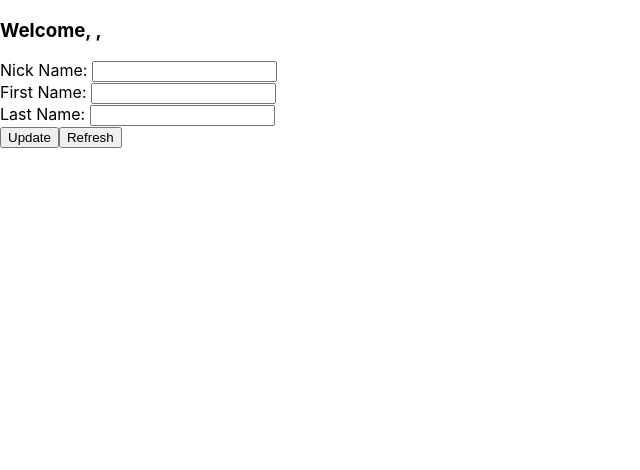
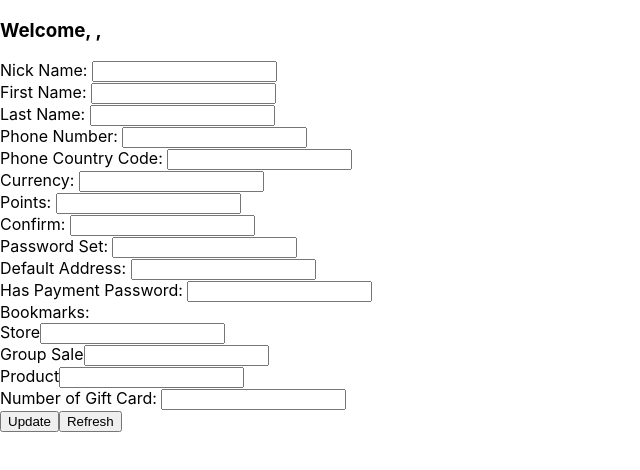
Before and after one commit to yid164/goopter-test-assignment, a React (Create React App) app: page /login in a window 1280 px wide. Both pictures are taken after typing "Sample", "Sample" into the empty fields and a click on the button "Submit". Shown: the top 470 px of the page, without its empty margins (0-640 px from the left). Built offline with nearby package versions, Linux system fonts and the light colour scheme.

Commit message:
Finished the form for personal info

```diff
--- a/src/pages/PersonalPage.js
+++ b/src/pages/PersonalPage.js
@@ -3,8 +3,11 @@ import { connect } from 'react-redux';
 import  { Redirect } from 'react-router-dom'
 
 const UpdateProfile = (props) => {
-    const { auth, nickname, first_name, last_name,
-        nicknameChange, firstNameChange, lastNameChange,
+    const { auth, nickname, first_name, last_name, phone, phone_country_code, currency, points, is_confirm, isConfirmChange,
+        is_password_set, isPasswordSetChange, defaultAddress, defaultAddressChange, has_payment_password, hasPaymentPasswordChange,
+        bookmark_store, bookmarkStoreChange, bookmark_group_sale, bookmarkGroupSaleChange,bookmark_product, bookmarkProductChange,
+        num_gift_cards, numGiftCardsChange,
+        nicknameChange, firstNameChange, lastNameChange, phoneChange, phoneCountryCodeChange, currencyChange, pointsChange,
         handleClick, handleRefresh } = props;
     if (!auth){
         return <Redirect to='/login'  />
@@ -26,6 +29,68 @@ const UpdateProfile = (props) => {
                     <label>Last Name: </label>
                     <input value={last_name} onChange={lastNameChange}/>
                 </div>
+                <div>
+                    <label>Phone Number: </label>
+                    <input value={phone} onChange={phoneChange}/>
+                </div>
+
+                <div>
+                    <label>Phone Country Code: </label>
+                    <input value={phone_country_code} onChange={phoneCountryCodeChange}/>
+                </div>
+
+                <div>
+                    <label>Currency: </label>
+                    <input value={currency} onChange={currencyChange}/>
+                </div>
+
+                <div>
+                    <label>Points: </label>
+                    <input value={points} onChange={pointsChange}/>
+                </div>
+
+                <div>
+                    <label>Confirm: </label>
+                    <input value={is_confirm} onChange={isConfirmChange}/>
+                </div>
+
+                <div>
+                    <label>Password Set: </label>
+                    <input value={is_password_set} onChange={isPasswordSetChange}/>
+                </div>
+
+                <div>
+                    <label>Default Address: </label>
+                    <input value={defaultAddress} onChange={defaultAddressChange}/>
+                </div>
+
+                <div>
+                    <label>Has Payment Password: </label>
+                    <input value={has_payment_password} onChange={hasPaymentPasswordChange}/>
+                </div>
+
+                <div>
+                    <label>Bookmarks: </label>
+                    <form>
+                        <div>
+                            <label>Store</label>
+                            <input value={bookmark_store} onChange={bookmarkStoreChange}/>
+                        </div>
+                        <div>
+                            <label>Group Sale</label>
+                            <input value={bookmark_group_sale} onChange={bookmarkGroupSaleChange}/>
+                        </div>
+                        <div>
+                            <label>Product</label>
+                            <input value={bookmark_product} onChange={bookmarkProductChange}/>
+                        </div>
+                    </form>
+                </div>
+
+                <div>
+                    <label>Number of Gift Card: </label>
+                    <input value={num_gift_cards} onChange={numGiftCardsChange}/>
+                </div>
 
                 <button onClick={handleClick}>Update</button>
                 <button onClick={handleRefresh}>Refresh</button>
@@ -39,12 +104,108 @@ const mapStateToProps = (state) => {
         auth: state.auth,
         nickname: state.nickname,
         first_name: state.first_name,
-        last_name: state.last_name
+        last_name: state.last_name,
+        phone: state.phone,
+        phone_country_code: state.phone_country_code,
+        currency: state.currency,
+        points: state.points,
+        is_confirm: state.is_confirm,
+        is_password_set: state.is_password_set,
+        defaultAddress: state.defaultAddress,
+        has_payment_password: state.has_payment_password,
+        bookmark_store: state.bookmark_store,
+        bookmark_group_sale: state.bookmark_group_sale,
+        bookmark_product : state.bookmark_product,
+        num_gift_cards: state.num_gift_cards,
     }
 };
 
 const mapDispatchToProps = function(dispatch) {
     return {
+        numGiftCardsChange(e){
+            const action ={
+                type: 'change_num_gift_cards',
+                value: e.target.value
+            };
+            dispatch(action);
+        },
+        bookmarkStoreChange(e){
+            const action ={
+                type: 'change_bookmark_store',
+                value: e.target.value
+            };
+            dispatch(action);
+        },
+        bookmarkGroupSaleChange(e){
+            const action ={
+                type: 'change_bookmark_group_sale',
+                value: e.target.value
+            };
+            dispatch(action);
+        },
+        bookmarkProductChange(e){
+            const action ={
+                type: 'change_bookmark_product',
+                value: e.target.value
+            };
+            dispatch(action);
+        },
+        hasPaymentPasswordChange(e){
+            const action ={
+                type: 'change_has_payment_password',
+                value: e.target.value
+            };
+            dispatch(action);
+        },
+        defaultAddressChange(e){
+            const action ={
+                type: 'change_default_address',
+                value: e.target.value
+            };
+            dispatch(action);
+        },
+        isPasswordSetChange(e){
+            const action ={
+                type: 'change_is_password_set',
+                value: e.target.value
+            };
+            dispatch(action);
+        },
+        isConfirmChange(e){
+            const action ={
+                type: 'change_is_confirm',
+                value: e.target.value
+            };
+            dispatch(action);
+        },
+        pointsChange(e){
+            const action ={
+                type: 'change_points',
+                value: e.target.value
+            };
+            dispatch(action);
+        },
+        currencyChange(e){
+            const action ={
+                type: 'change_currency',
+                value: e.target.value
+            };
+            dispatch(action);
+        },
+        phoneCountryCodeChange(e){
+            const action ={
+                type: 'change_phone_country_code',
+                value: e.target.value
+            };
+            dispatch(action);
+        },
+        phoneChange(e){
+            const action ={
+                type: 'change_phone',
+                value: e.target.value
+            };
+            dispatch(action);
+        },
         nicknameChange(e) {
             const action = {
                 type: 'change_nickname',
--- a/src/redux/reducer.js
+++ b/src/redux/reducer.js
@@ -4,7 +4,19 @@ const defaultState = {
     password: '',
     first_name: '',
     last_name: '',
-    nickname: ''
+    nickname: '',
+    phone: '',
+    phone_country_code:'',
+    currency: '',
+    points:'',
+    is_confirm:'',
+    is_password_set: '',
+    defaultAddress:'',
+    has_payment_password:'',
+    bookmark_store: '',
+    bookmark_group_sale:'',
+    bookmark_product :'',
+    num_gift_cards: ''
 };
 
 export default (state = defaultState, action) => {
@@ -32,6 +44,43 @@ export default (state = defaultState, action) => {
             return newState;
         case 'refresh':
             return newState;
+        case 'change_phone':
+            newState.phone = action.value;
+            return newState;
+        case 'change_phone_country_code':
+            newState.phone_country_code = action.value;
+            return newState;
+        case 'change_currency':
+            newState.currency = action.value;
+            return newState;
+        case 'change_points':
+            newState.points = action.value;
+            return newState;
+        case 'change_is_confirm':
+            newState.is_confirm = action.value;
+            return newState;
+        case 'change_is_password_set':
+            newState.is_password_set = action.value;
+            return newState;
+        case 'change_default_address':
+            newState.defaultAddress = action.value;
+            return newState;
+        case 'change_has_payment_password':
+            newState.has_payment_password = action.value;
+            return newState;
+        case 'change_bookmark_store':
+            newState.bookmark_store = action.value;
+            return newState;
+        case 'change_bookmark_group_sale':
+            newState.bookmark_group_sale = action.value;
+            return newState;
+        case 'change_bookmark_product':
+            newState.bookmark_product = action.value;
+            return newState;
+        case 'change_num_gift_cards':
+            newState.num_gift_cards = action.value;
+            return newState;
+
         default:
             return state;
     }
```
